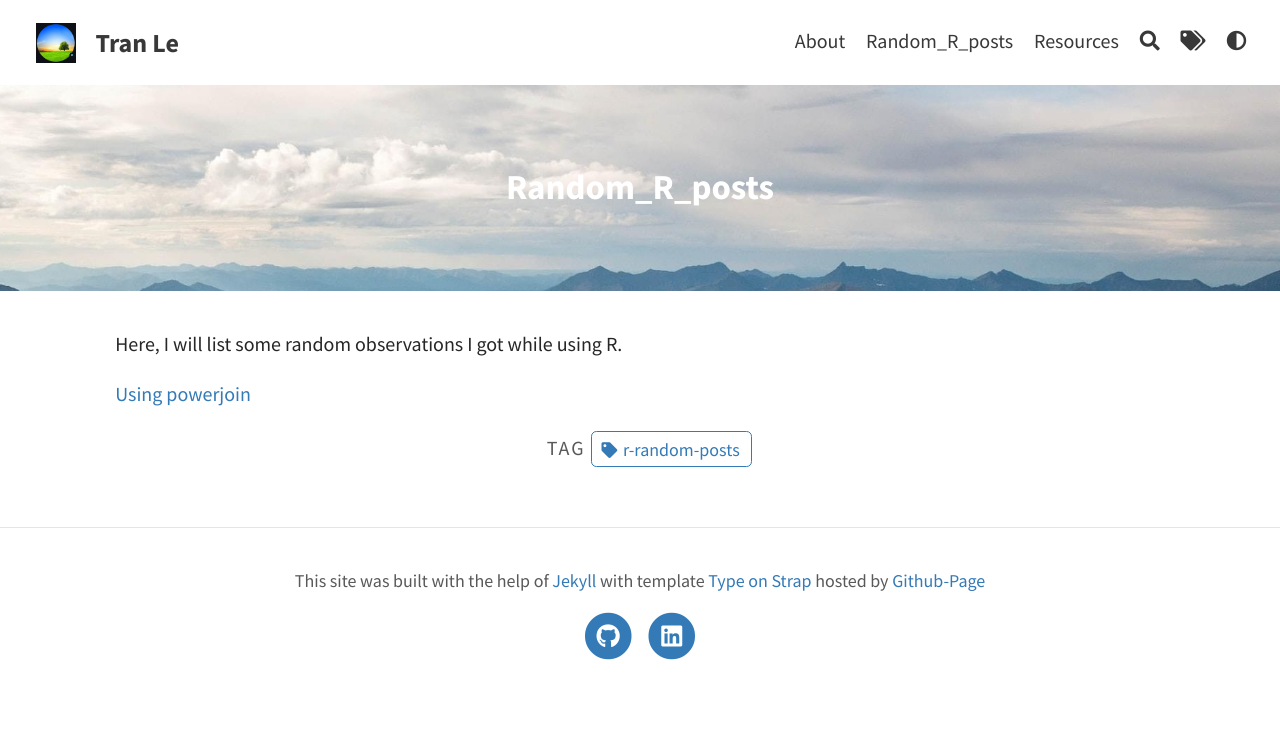
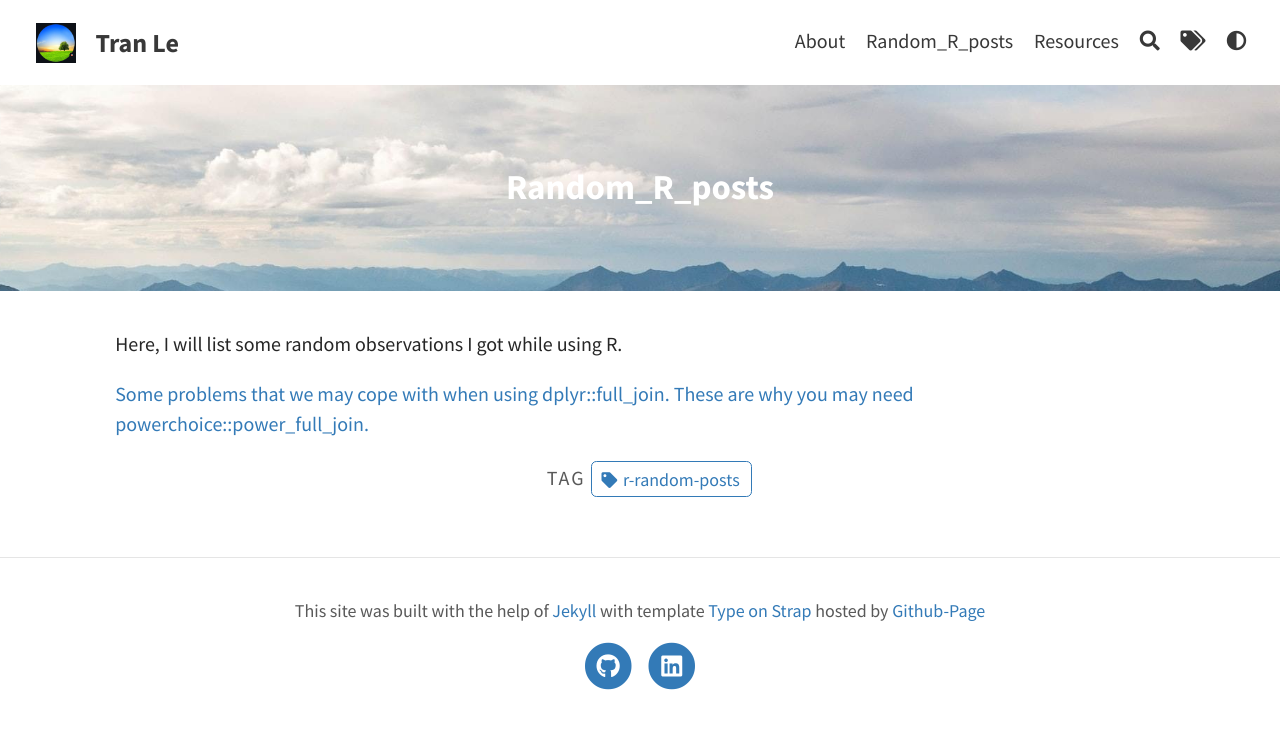
Before and after one commit to tranktle/porfolio, a Jekyll site: the page built from pages/r-random-post.md, in a window 1280 px wide. Shown: the top 729 px of the page. Built offline with Jekyll 4.4.1, drawn with Linux system fonts in a browser that asks for light colours.

Commit message:
Update r-random-post.md

```diff
--- a/pages/r-random-post.md
+++ b/pages/r-random-post.md
@@ -7,4 +7,4 @@ tags: [r-random-posts]
 ---
 Here, I will list some random observations I got while using R.
 
-[Using powerjoin](https://tranktle.github.io/some_random_r_observation/)
+[Some problems that we may cope with when using dplyr::full_join. These are why you may need powerchoice::power_full_join.](https://tranktle.github.io/some_random_r_observation/)
```
